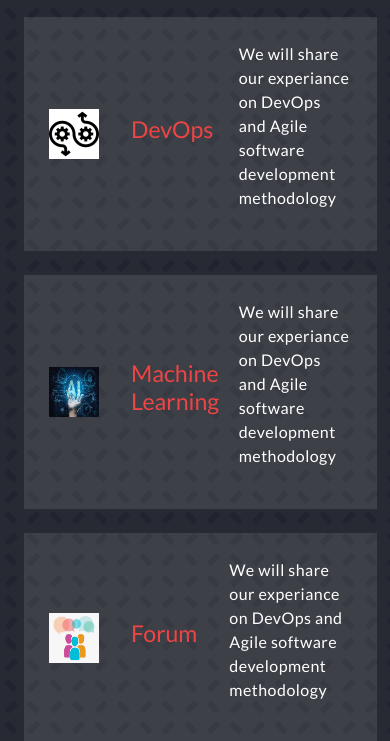
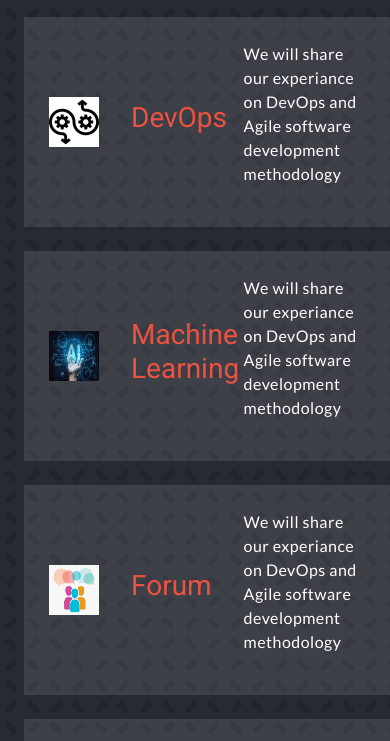
Before and after one commit to melashu/MDS, a website: page index.html in a window 390 px wide. Shown: the part 1349-2090 px from the top of the page. Drawn offline with nearby package versions, Linux system fonts and the light colour scheme; a web font is replaced by a local one.

Commit message:
update style

```diff
--- a/css/mobile.css
+++ b/css/mobile.css
@@ -170,7 +170,10 @@ main {
 }
 
 .program-title {
-  color: rgb(238, 68, 68);
+  color: #ec5242;
+  font-family: "Roboto", sans-serif;
+  font-weight: 400;
+  font-size: 1.75em;
   width: 25%;
 }
 
@@ -274,7 +277,7 @@ main {
   font-size: 1em;
   color: #272a31;
   padding: 8px;
-  font-family: 'Lato', sans-serif;
+  font-family: "Lato", sans-serif;
 }
 
 .abt-contact p {
@@ -333,7 +336,6 @@ main {
 .product-container {
   display: grid;
   row-gap: 24px;
-
 }
 
 .abt-product-container {
@@ -344,5 +346,5 @@ main {
 .abt-footer-bottom {
   background-color: #fff;
   color: #2e2e2e;
-  font-family: 'Lato',sans-serif;
+  font-family: "Lato", sans-serif;
 }
```
